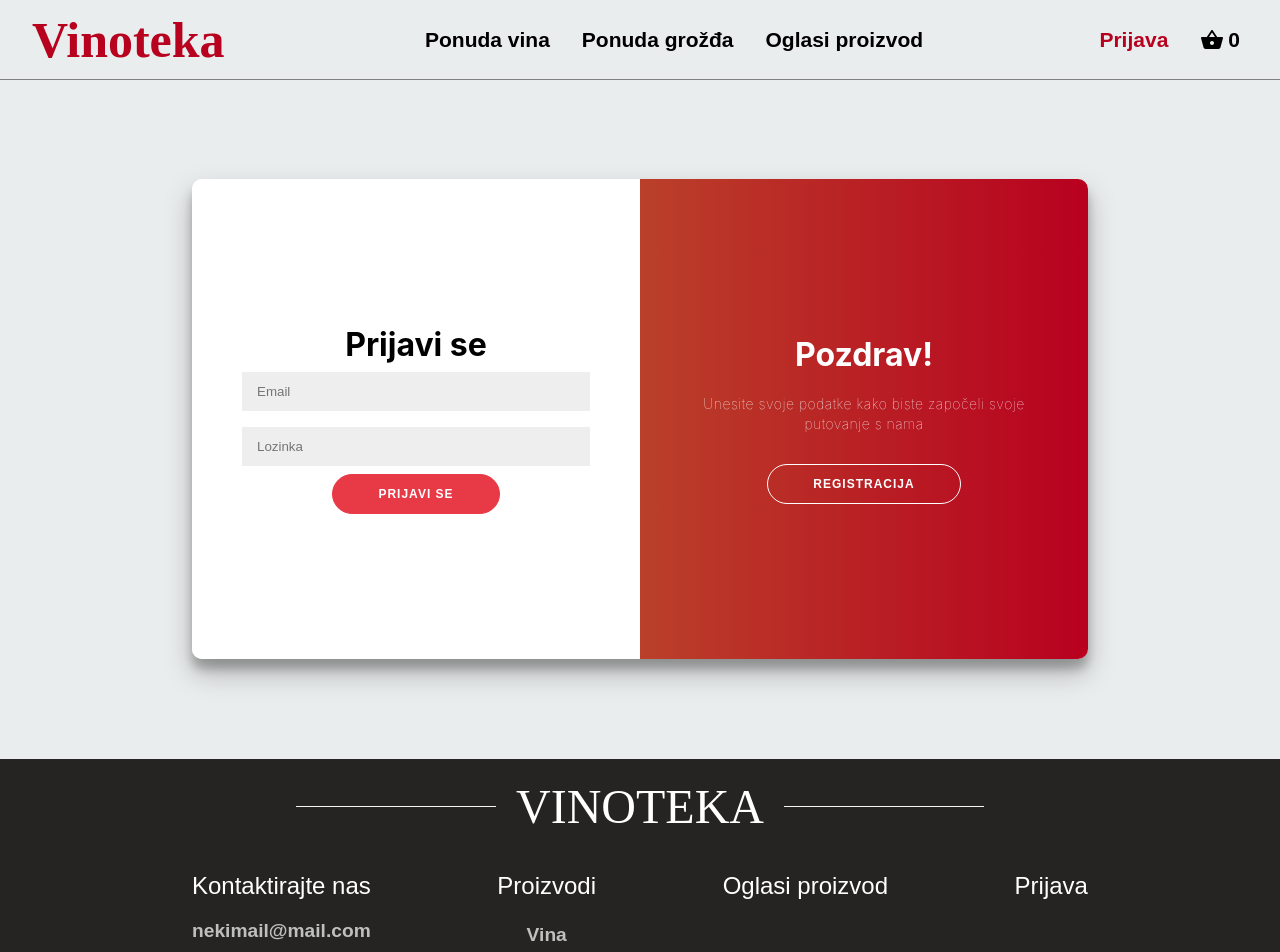
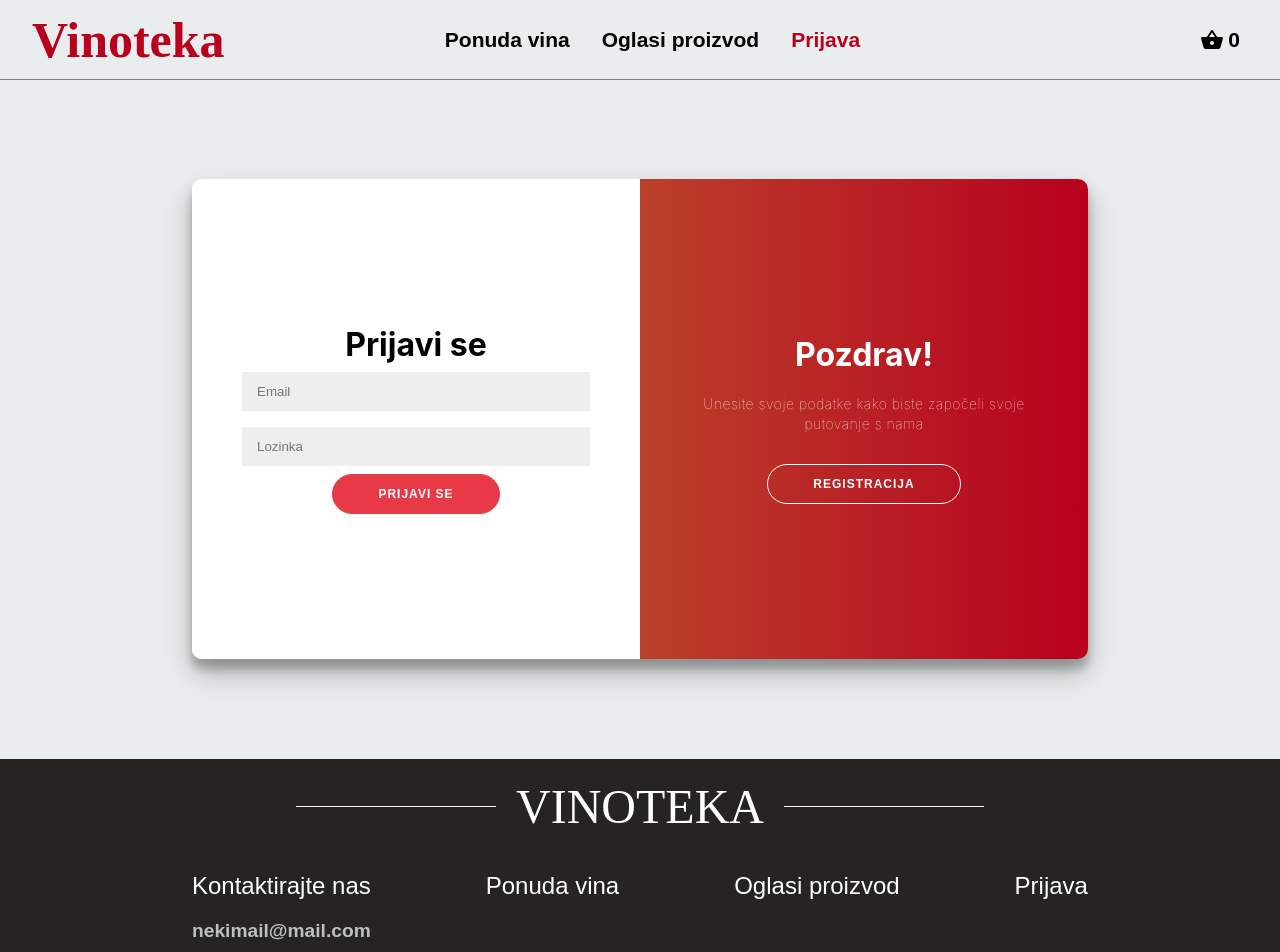
Before and after one commit to kramlj00/VinotekaDeploy, a React (Create React App) app in the folder frontend/: page /sign-in in a window 1280 px wide. Shown: the top 952 px of the page. Built offline with nearby package versions, Linux system fonts and the light colour scheme.

Commit message:
Styling NavBar

```diff
--- a/frontend/src/components/Footer/Footer.js
+++ b/frontend/src/components/Footer/Footer.js
@@ -26,12 +26,9 @@ function Footer() {
           <FooterItemSubtitle>nekimail@mail.com</FooterItemSubtitle>
         </ItemContainer>
         <ItemContainer>
-          <FooterItemTitle>Proizvodi</FooterItemTitle>
           <FooterLink to="/wines">
-            <FooterItemSubtitle>Vina</FooterItemSubtitle>
-          </FooterLink>
-          <FooterLink to="/grapes">
-            <FooterItemSubtitle>Grožđe</FooterItemSubtitle>
+            <FooterItemTitle>Ponuda vina</FooterItemTitle>
+            {/* <FooterItemSubtitle>Vina</FooterItemSubtitle> */}
           </FooterLink>
         </ItemContainer>
         <ItemContainer>
--- a/frontend/src/components/Navbar/NavElements.js
+++ b/frontend/src/components/Navbar/NavElements.js
@@ -56,14 +56,14 @@ export const Bars = styled(FaBars)``;
 export const NavMenu = styled.div`
   display: flex;
   align-items: center;
-  margin-right: -24px;
+  margin-right: 120px;
 
   @media screen and (max-width: 1000px) {
     display: none;
   }
 `;
 
-export const NavOptions = styled.div`
+export const NavCartContainer = styled.div`
   display: flex;
   align-items: center;
   margin-right: 24px;
--- a/frontend/src/components/Navbar/Navbar.js
+++ b/frontend/src/components/Navbar/Navbar.js
@@ -5,7 +5,7 @@ import {
   NavLink,
   Bars,
   NavMenu,
-  NavOptions,
+  NavCartContainer,
   CartCount,
   NavLogo,
   MobileIcon,
@@ -28,16 +28,15 @@ function Navbar({ toggle }) {
       </MobileIcon>
       <NavMenu>
         <NavLink to="/wines">Ponuda vina</NavLink>
-        <NavLink to="/grapes">Ponuda grožđa</NavLink>
         <NavLink to="/advertise-product">Oglasi proizvod</NavLink>
+        <NavLink to="/sign-in">Prijava</NavLink>
       </NavMenu>
-      <NavOptions>
-        <NavLink to="/sign-in">Prijava</NavLink>
+      <NavCartContainer>
         <NavLink to="/cart">
           <ShoppingBasketIcon />
           <CartCount>{cartItems.length}</CartCount>
         </NavLink>
-      </NavOptions>
+      </NavCartContainer>
     </Nav>
   );
 }
--- a/frontend/src/components/Sidebar/Sidebar.js
+++ b/frontend/src/components/Sidebar/Sidebar.js
@@ -19,9 +19,6 @@ function Sidebar({ toggle, isOpen }) {
           <SidebarLink to="/wines" onClick={toggle}>
             Ponuda vina
           </SidebarLink>
-          <SidebarLink to="/grapes" onClick={toggle}>
-            Ponuda grožđa
-          </SidebarLink>
           <SidebarLink to="/advertise-product" onClick={toggle}>
             Oglasi proizvod
           </SidebarLink>
```
Also changed, not shown: frontend/src/pages/grapes.js (deleted, +0 -11 lines).
